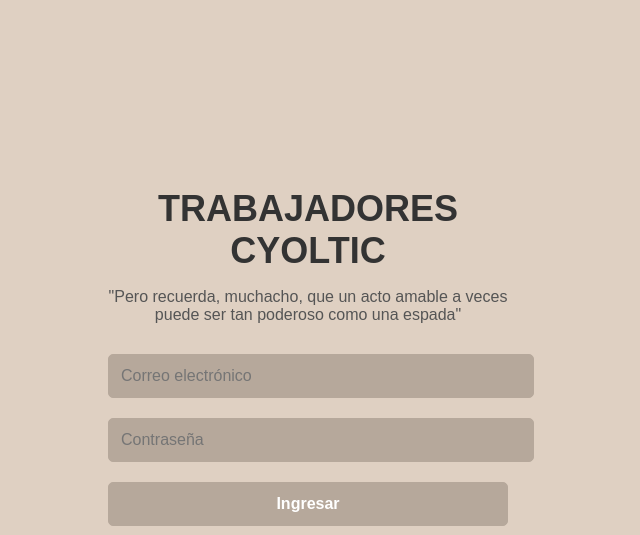
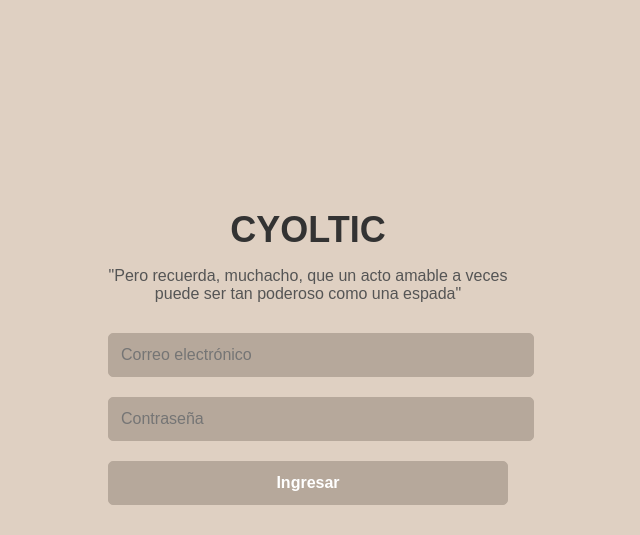
Before and after one commit to AnonHof/Anna, a Flask app: page / in a window 1280 px wide. Shown: the part 50-585 px from the top of the page, without its empty margins (332-972 px from the left). Run offline with Flask 3, Linux system fonts and the light colour scheme.

Commit message:
Update Inicio.html

```diff
--- a/templates/Inicio.html
+++ b/templates/Inicio.html
@@ -95,7 +95,7 @@
 
     <!-- Contenido principal -->
     <div class="container">
-        <h1>TRABAJADORES CYOLTIC</h1>
+        <h1>CYOLTIC</h1>
         <p>"Pero recuerda, muchacho, que un acto amable a veces puede ser tan poderoso como una espada"</p>
 
         <form>
```
